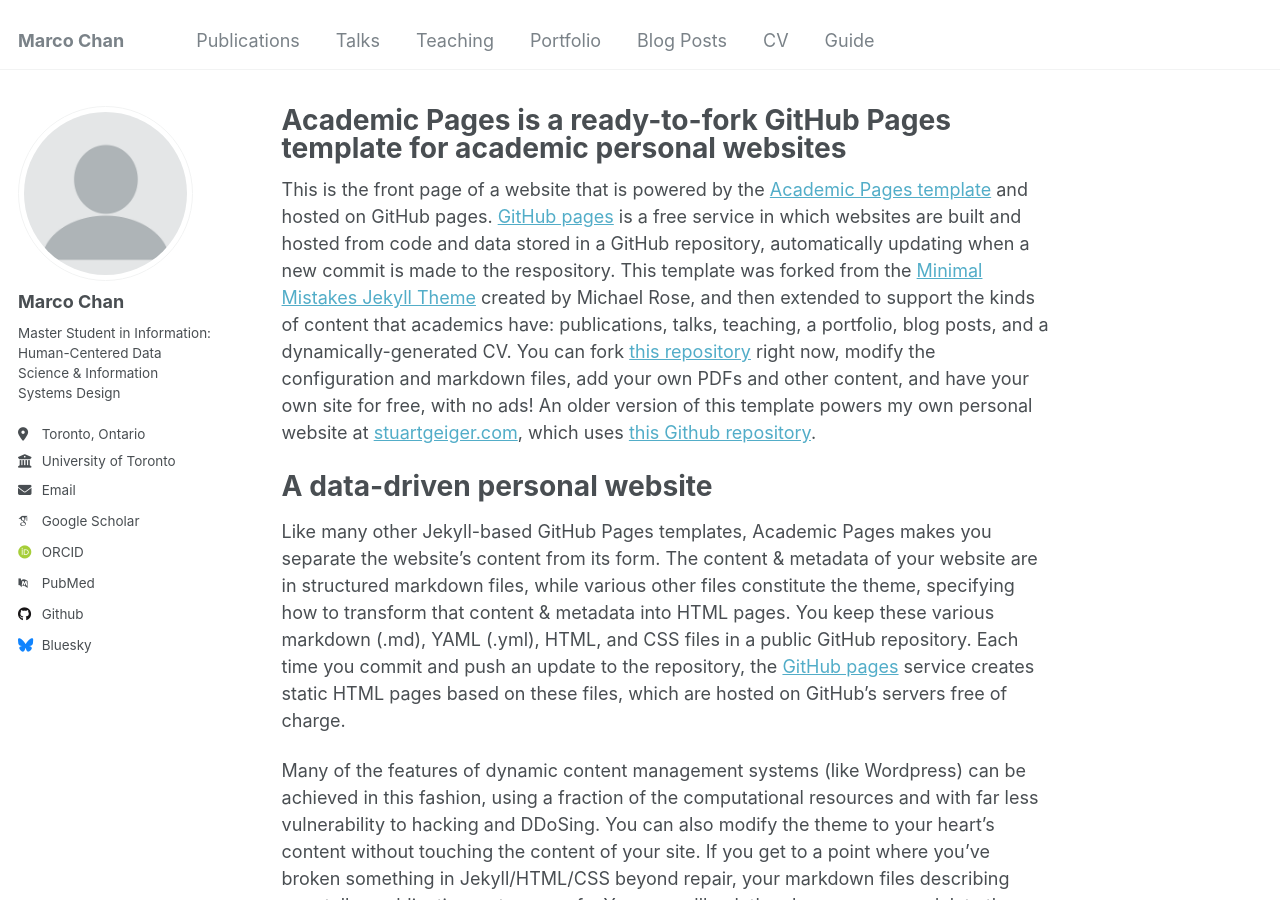
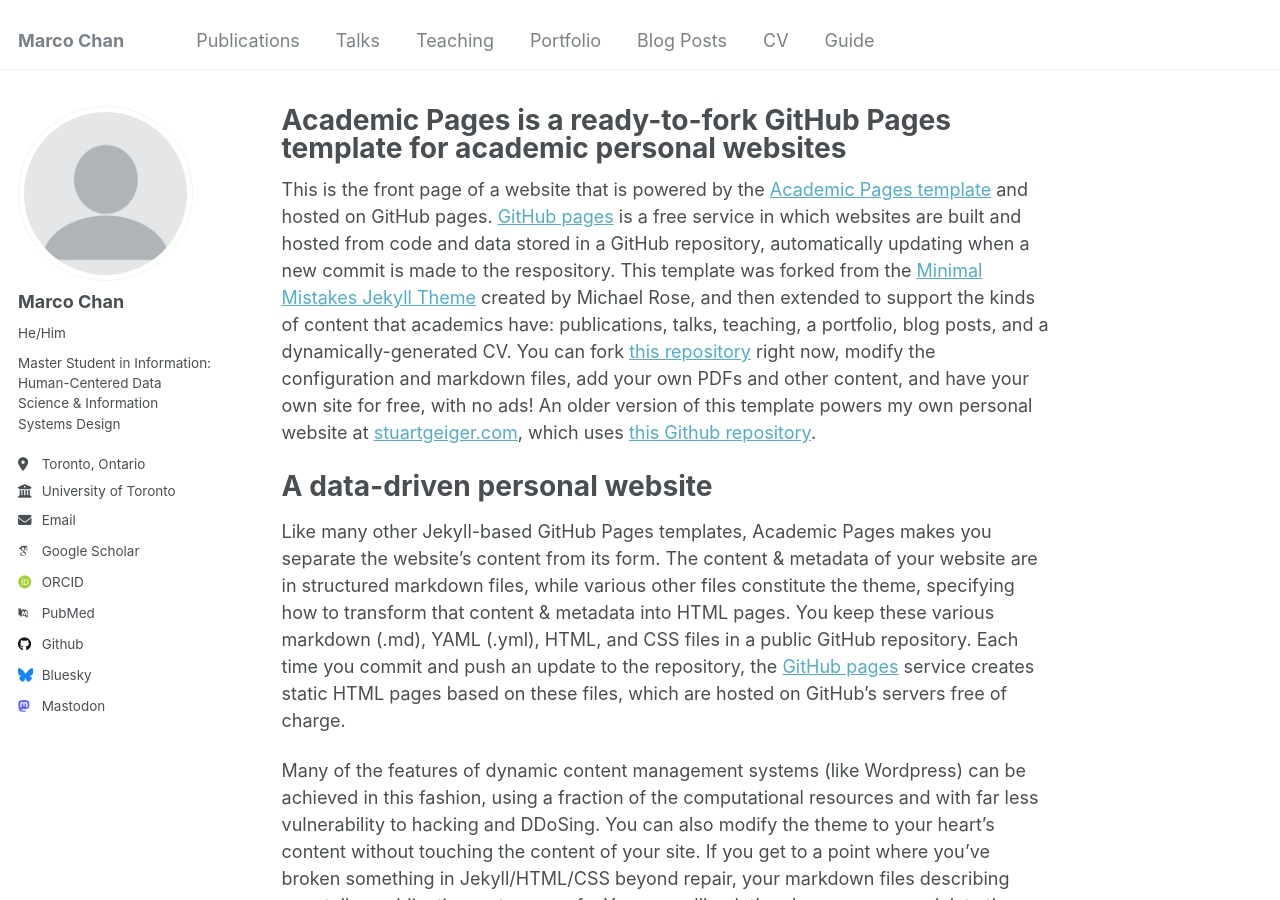
Before and after one commit to Marco-ProspectivePhD/home, a Jekyll site: the page built from _pages/about.md, in a window 1280 px wide and 900 px high. Built offline with Jekyll 4.4.1, drawn with Linux system fonts in a browser that asks for light colours; some web fonts are replaced.

Commit message:
config.yml

```diff
--- a/_config.yml
+++ b/_config.yml
@@ -23,7 +23,7 @@ author:
   # Biographic information
   avatar           : "profile.png"
   name             : "Marco Chan"
-  pronouns         : # example: "she/her"
+  pronouns         : "He/Him"
   bio              : "Master Student in Information: Human-Centered Data Science & Information Systems Design"
   location         : "Toronto, Ontario"
   employer         : "University of Toronto"
@@ -58,7 +58,7 @@ author:
   instagram        : # Username
   lastfm           : # Username
   linkedin         : # Username
-  mastodon         : # URL
+  mastodon         : "https://hci.social/@hciphd"
   medium           : # URL
   pinterest        : # Username
   soundcloud       : # Username
```
